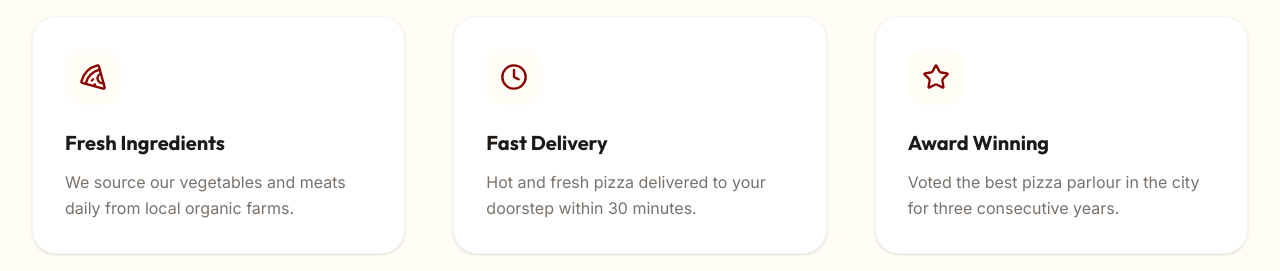
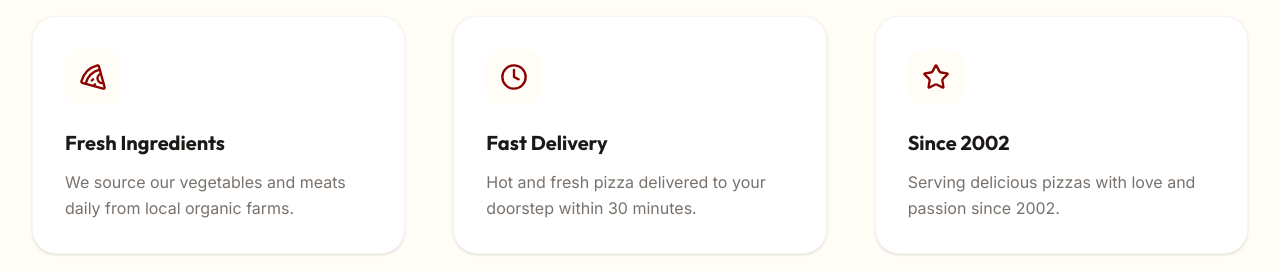
Before and after one commit to vidhyakumawat1001-code/Aahar-Pizza-Parlour-1, a React (Vite) app: page / in a window 1280 px wide. Shown: the part 800-1071 px from the top of the page. Built offline with nearby package versions, Linux system fonts and the light colour scheme.

Commit message:
Replace Award Winning with Since 2002

```diff
--- a/src/pages/Home.tsx
+++ b/src/pages/Home.tsx
@@ -53,7 +53,7 @@ export default function Home() {
           {[
             { icon: Pizza, title: "Fresh Ingredients", desc: "We source our vegetables and meats daily from local organic farms." },
             { icon: Clock, title: "Fast Delivery", desc: "Hot and fresh pizza delivered to your doorstep within 30 minutes." },
-            { icon: Star, title: "Award Winning", desc: "Voted the best pizza parlour in the city for three consecutive years." }
+            { icon: Star, title: "Since 2002", desc: "Serving delicious pizzas with love and passion since 2002." }
           ].map((feature, i) => (
             <motion.div
               key={i}
```
